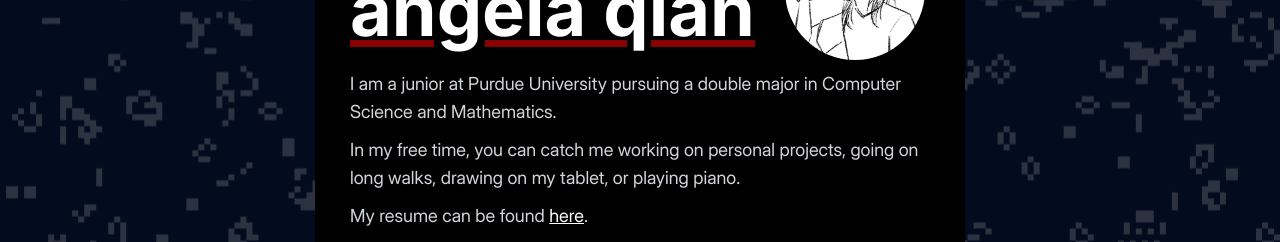
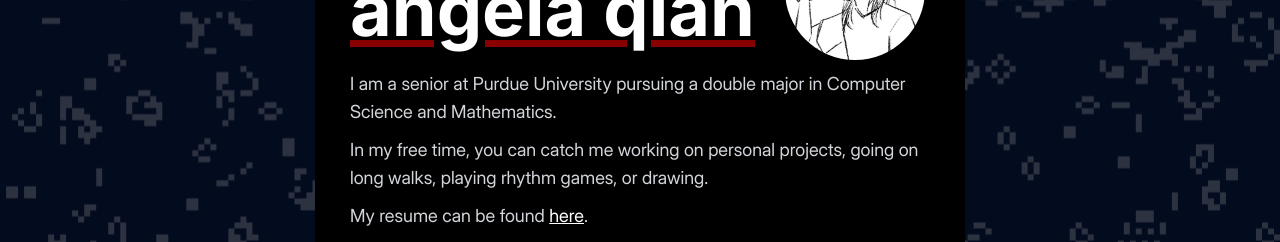
Before and after one commit to angelazqian/angelazqian.github.io, a Next.js app: page / in a window 1280 px wide. Shown: the part 325-567 px from the top of the page. Built offline with nearby package versions, Linux system fonts and the light colour scheme; some icons are missing.

Commit message:
updates after more than half a year

```diff
--- a/markdown/about-me.md
+++ b/markdown/about-me.md
@@ -6,15 +6,15 @@ You want to know more about me? (o⸝⸝⸝o )
 
 <Image class="float-right" width=260 src="/selfportrait.webp" style="margin-right: -15px; margin-left: 10px; margin-top: -160px; margin-bottom: 10px"/>
 
-Hi!!! I'm Angela! As of writing this (December 2025), I'm 20! I speak both English and Mandarin Chinese, and I think computers are pretty neat!
+Hello!!! I'm Angela! As of writing this (August 2026), I'm 20! I speak both English and Mandarin Chinese, and I think computers are pretty neat!
 
 ## FAQ:
 
 ### Any pets?
-I have two cats! One named Floof and one named Douglas. Though I rarely actually call them that, since I tend to refer them by their Chinese nicknames, 灰灰 and 斑斑.
+I have two cats, one named Floof and one named Douglas. Though I rarely actually call them that, since I tend to refer them by their Chinese nicknames, 灰灰 and 斑斑.
 
 ### Play any video games?
-I actually don't play games that much. But! I do play a rhythm game called Cytus II. It's like osu!, but on mobile instead of on a computer.
+I'm really into rhythm games! The ones I play the most are Maimai DX and Cytus II. Maimai is that one arcade game that looks like a giant washing machine, and Cytus II is like osu!, but on mobile instead of on a computer. I also occasionally play Maplestory.
 
 ### Hobbies?
 I like to draw, play piano, go on long walks, and do personal projects!
--- a/pages/index.tsx
+++ b/pages/index.tsx
@@ -21,8 +21,8 @@ export default function Home() {
   const [webring, setWebring] = useState([true, true, true]);
 
   const [name, setName] = useState("angela qian");
-  const [text1, setText1] = useState("I am a junior at Purdue University pursuing a double major in Computer Science and Mathematics.");
-  const [text2, setText2] = useState("In my free time, you can catch me working on personal projects, going on long walks, drawing on my tablet, or playing piano.");
+  const [text1, setText1] = useState("I am a senior at Purdue University pursuing a double major in Computer Science and Mathematics.");
+  const [text2, setText2] = useState("In my free time, you can catch me working on personal projects, going on long walks, playing rhythm games, or drawing.");
   const [text3, setText3] = useState("My resume can be found ");
   const [resume, setResume] = useState("here");
 
```
Also changed, not shown: 1 other file (tests, documents, lock files or other folders).
